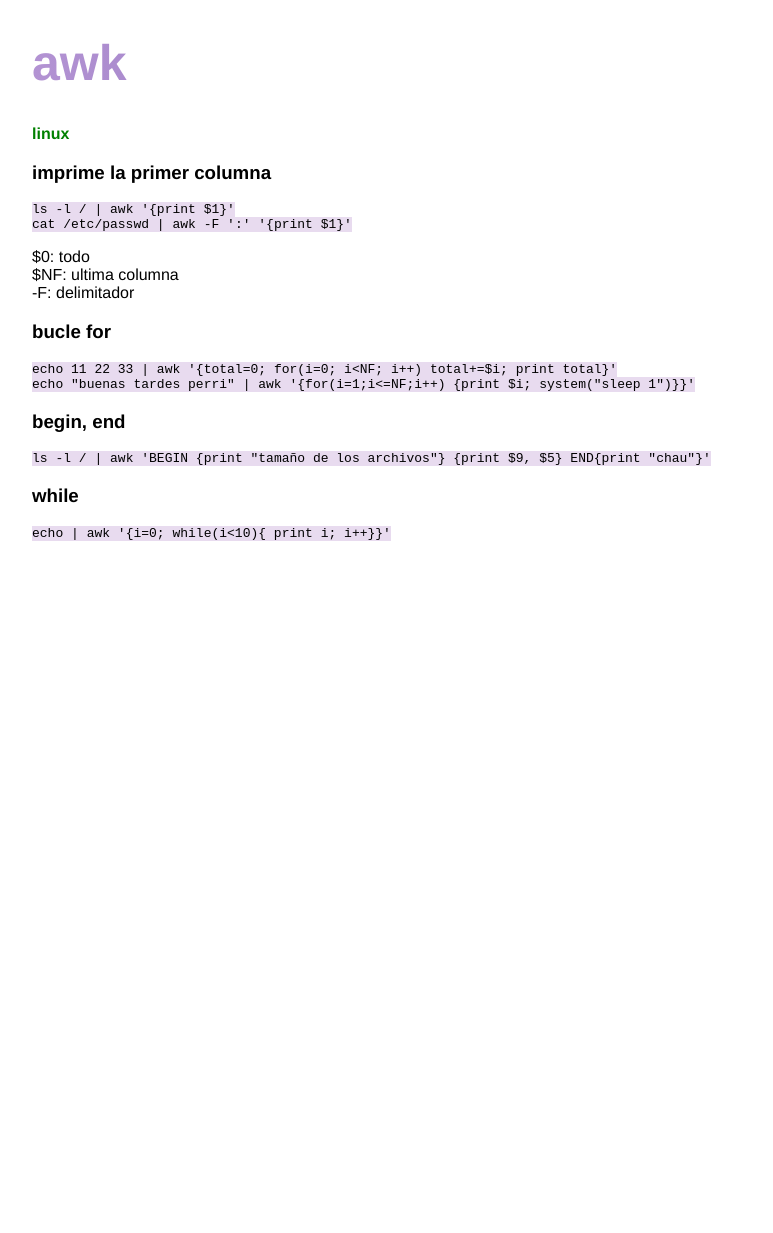
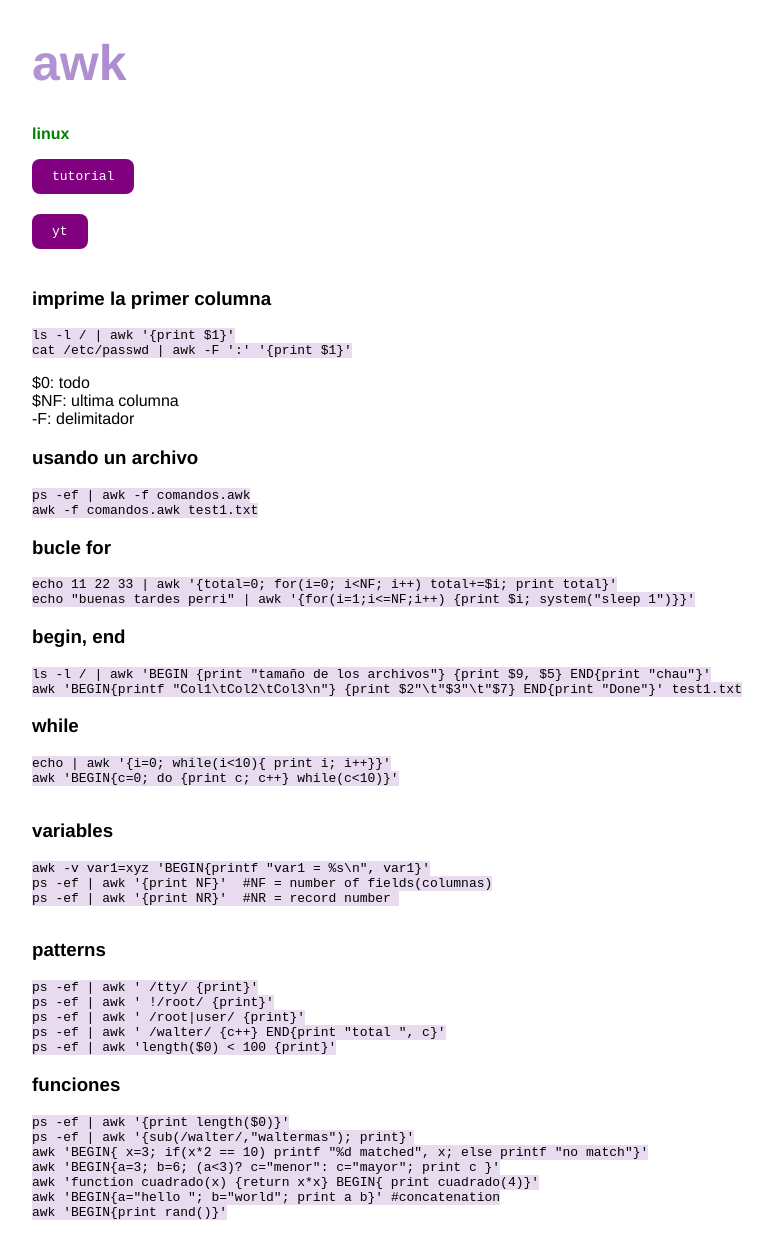
Before and after one commit to waltermas-gitter/papers, a Jekyll site: the page built from _posts/2024-12-24-awk.md, in a window 1280 px wide. Shown: the whole page, without its empty margins (18-791 px from the left). Built offline with Jekyll 4.4.1, drawn with Linux system fonts in a browser that asks for light colours; before the commit the page ends 900 px from its top, so only the background shows below that.

Commit message:
finish awk

````diff
--- a/_posts/2024-12-24-awk.md
+++ b/_posts/2024-12-24-awk.md
@@ -3,6 +3,8 @@ layout: default
 title: awk
 categories: linux
 ---
+[tutorial](https://low-orbit.net/awk-tutorial)
+[yt](https://www.youtube.com/watch?v=KZ9Oj4XZ8d8&t=1486s)
 ### imprime la primer columna
 ```bash
 ls -l / | awk '{print $1}'
@@ -11,6 +13,11 @@ cat /etc/passwd | awk -F ':' '{print $1}'
 $0: todo
 $NF: ultima columna
 -F: delimitador
+### usando un archivo
+```bash
+ps -ef | awk -f comandos.awk
+awk -f comandos.awk test1.txt
+```
 ### bucle for
 ```bash
 echo 11 22 33 | awk '{total=0; for(i=0; i<NF; i++) total+=$i; print total}'
@@ -19,9 +26,36 @@ echo "buenas tardes perri" | awk '{for(i=1;i<=NF;i++) {print $i; system("sleep 1
 ### begin, end
 ```bash
 ls -l / | awk 'BEGIN {print "tamaño de los archivos"} {print $9, $5} END{print "chau"}'
+awk 'BEGIN{printf "Col1\tCol2\tCol3\n"} {print $2"\t"$3"\t"$7} END{print "Done"}' test1.txt
 ```
 ### while
 ```bash
 echo | awk '{i=0; while(i<10){ print i; i++}}'
+awk 'BEGIN{c=0; do {print c; c++} while(c<10)}'
 
 ```
+### variables
+```bash
+awk -v var1=xyz 'BEGIN{printf "var1 = %s\n", var1}'
+ps -ef | awk '{print NF}'  #NF = number of fields(columnas)
+ps -ef | awk '{print NR}'  #NR = record number
+
+```
+### patterns
+```bash
+ps -ef | awk ' /tty/ {print}'
+ps -ef | awk ' !/root/ {print}'
+ps -ef | awk ' /root|user/ {print}'
+ps -ef | awk ' /walter/ {c++} END{print "total ", c}'
+ps -ef | awk 'length($0) < 100 {print}'
+```
+### funciones
+```bash
+ps -ef | awk '{print length($0)}'
+ps -ef | awk '{sub(/walter/,"waltermas"); print}'
+awk 'BEGIN{ x=3; if(x*2 == 10) printf "%d matched", x; else printf "no match"}'
+awk 'BEGIN{a=3; b=6; (a<3)? c="menor": c="mayor"; print c }'
+awk 'function cuadrado(x) {return x*x} BEGIN{ print cuadrado(4)}'
+awk 'BEGIN{a="hello "; b="world"; print a b}' #concatenation
+awk 'BEGIN{print rand()}'
+```
````
Also changed, not shown: _posts/2024-11-25-zsh.md (+1 -0 lines), _posts/2024-11-26-fonts.md (+2 -1 lines), _posts/2024-12-18-docker.md (+3 -0 lines).
